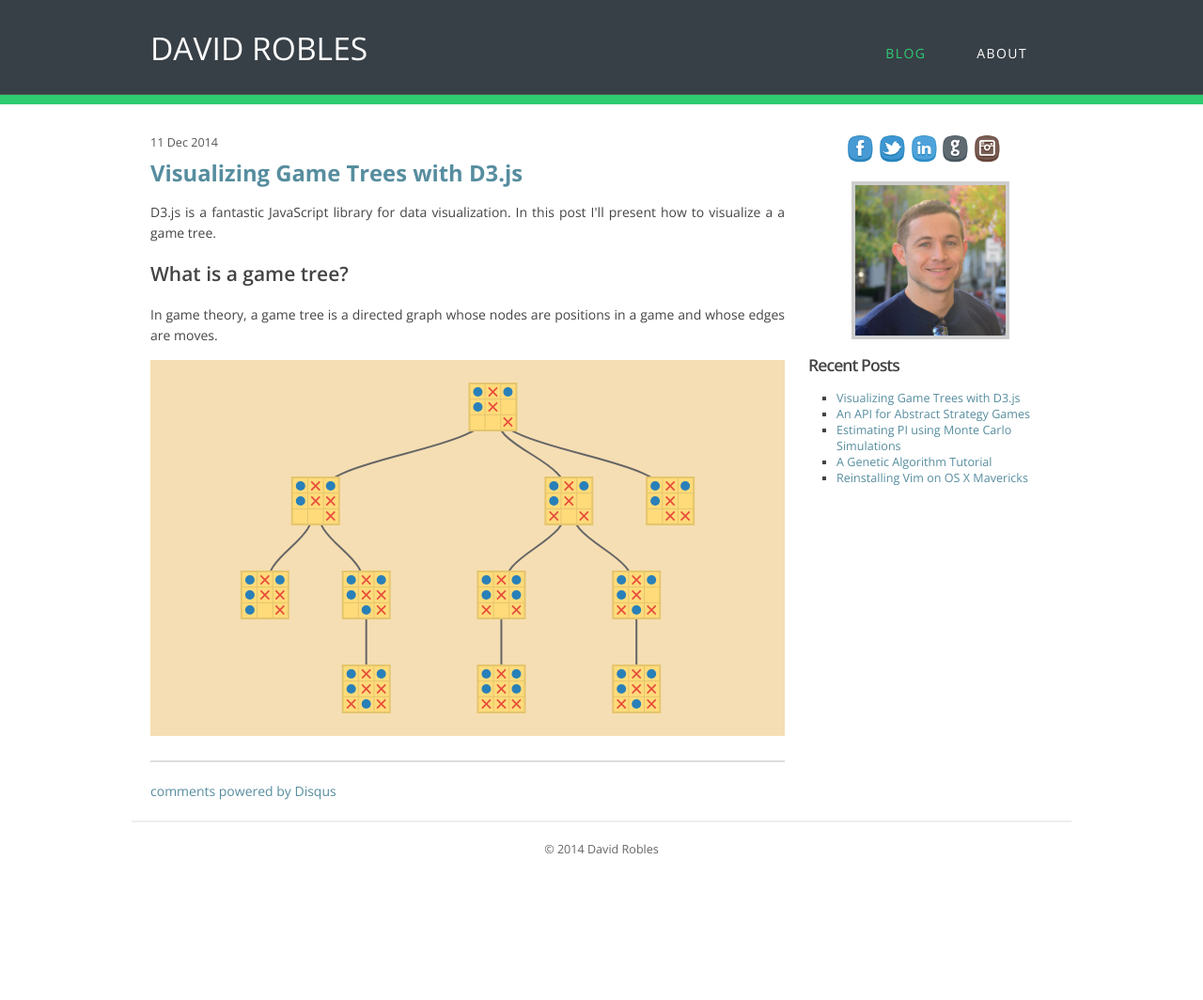
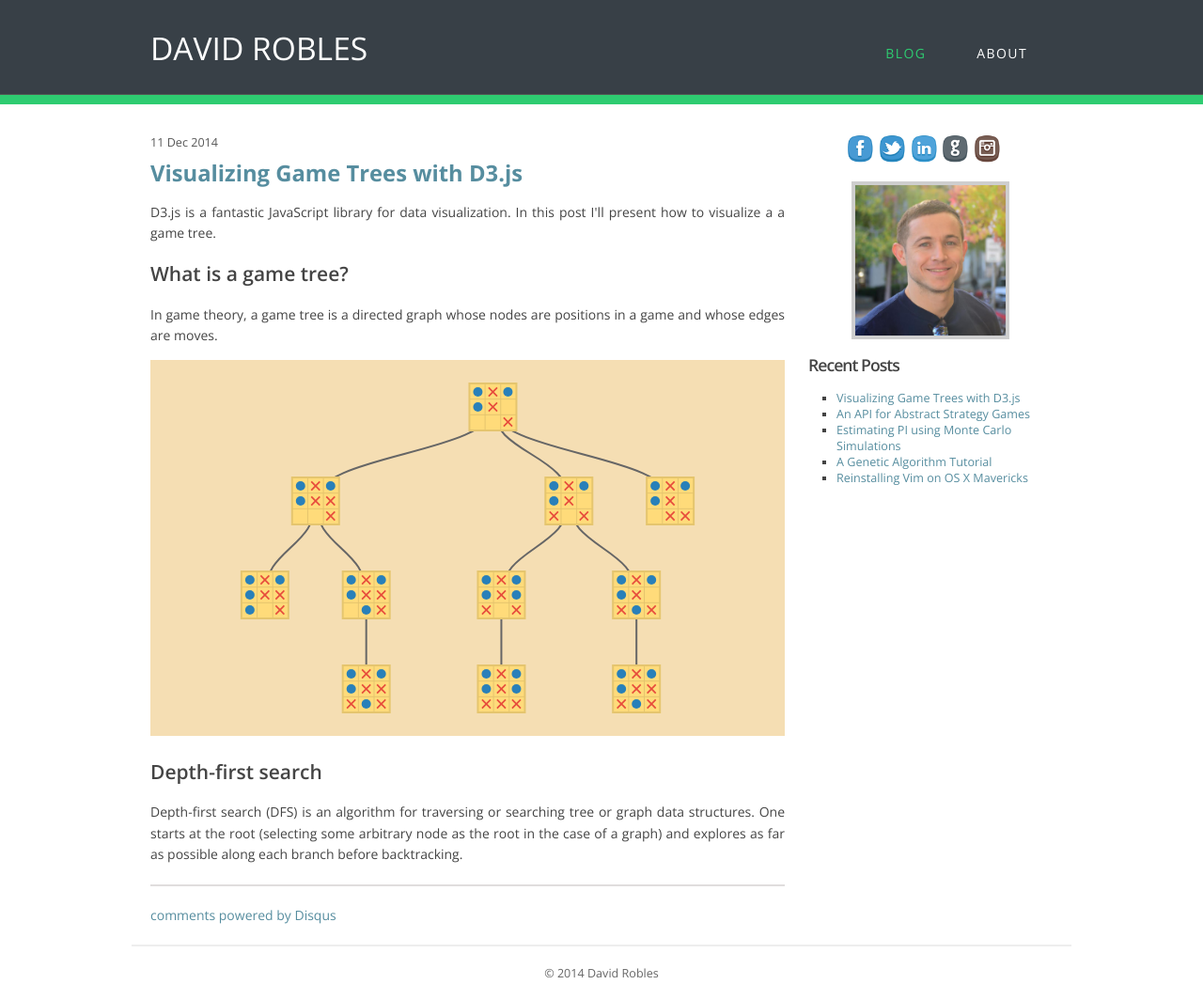
Before and after one commit to davidrobles/davidrobles.github.io, a Jekyll site: the page built from _posts/2014-12-10-visualizing-game-trees-with-d3.html, in a window 1280 px wide. Shown: the whole page at 94% size. Built offline with Jekyll 4.4.1, drawn with Linux system fonts in a browser that asks for light colours; Markdown is read by kramdown in place of the engine named in the settings; comment, search, counter and statistics services are not loaded; before the commit the page ends 932 px from its top, so only the background shows below that.

Commit message:
Visualizing game trees with D3.js

```diff
--- a/_posts/2014-12-10-visualizing-game-trees-with-d3.html
+++ b/_posts/2014-12-10-visualizing-game-trees-with-d3.html
@@ -26,3 +26,11 @@ js:         ["visualizing-game-trees-with-d3/d3.js",
 <p>In game theory, a game tree is a directed graph whose nodes are positions in a game and whose edges are moves.</p>
 
 <div id="here"></div>
+
+<h2>Depth-first search</h2>
+
+<p>
+    Depth-first search (DFS) is an algorithm for traversing or searching tree or graph data structures. One starts at
+    the root (selecting some arbitrary node as the root in the case of a graph) and explores as far as possible along
+    each branch before backtracking.
+</p>
```
